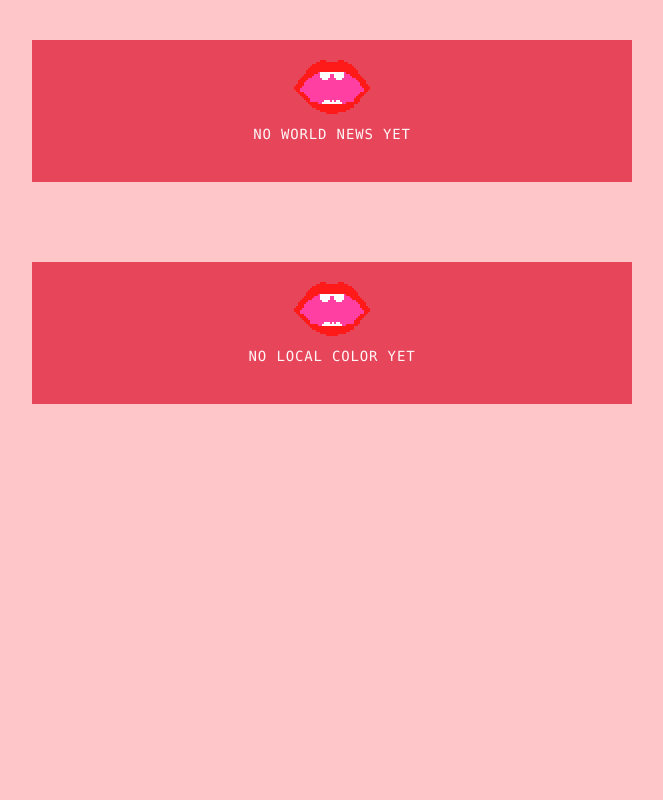
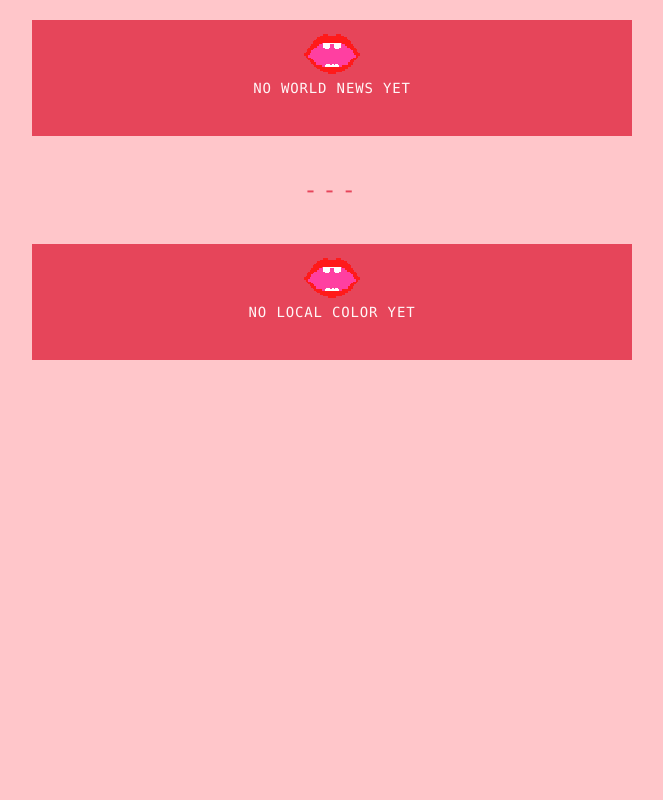
Before and after one commit to botica/newschomp, a Django app: page / in a window 1280 px wide. Shown: the whole page, without its empty margins (308-971 px from the left). Run offline with Django 5.2, Linux system fonts and the light colour scheme; data that the repository does not hold is empty.

Commit message:
frontend design iteration

```diff
--- a/newschomp/chomp/static/chomp/css/style.css
+++ b/newschomp/chomp/static/chomp/css/style.css
@@ -19,7 +19,7 @@ body {
     font-family: "SF Mono", "Consolas", "Monaco", "Menlo", monospace;
     background: var(--cream);
     min-height: 100vh;
-    padding: 20px 16px;
+    padding: 10px 16px;
     color: var(--text-dark);
 }
 
@@ -30,8 +30,8 @@ body {
     gap: 40px;
     max-width: 600px;
     margin: 0 auto;
-    padding-top: 20px;
-    padding-bottom: 20px;
+    padding-top: 10px;
+    padding-bottom: 10px;
 }
 
 .feed-section {
@@ -40,7 +40,15 @@ body {
 }
 
 .feed-section:not(:last-child) {
-    padding-bottom: 40px;
+    padding-bottom: 0;
+}
+
+/* Section Separator */
+.section-separator {
+    text-align: center;
+    color: var(--red);
+    font-size: 24px;
+    letter-spacing: 0.2em;
 }
 
 /* Button Row - contains refresh button and local chomp button */
@@ -49,14 +57,14 @@ body {
     display: flex;
     justify-content: center;
     align-items: center;
-    margin: 10px auto;
+    margin: 4px auto;
 }
 
 /* Refresh Button */
 .refresh-btn {
     display: block;
-    margin: 10px auto;
-    width: 80px;
+    margin: 4px auto;
+    width: 60px;
     height: auto;
     cursor: pointer;
     padding: 2px;
@@ -73,15 +81,15 @@ body {
     position: absolute;
     left: calc(50% + 50px);
     font-family: "SF Mono", "Consolas", "Monaco", "Menlo", monospace;
-    font-size: 16px;
+    font-size: 14px;
     font-weight: 600;
     text-transform: uppercase;
     letter-spacing: 0.04em;
     text-decoration: underline;
     background: var(--cream-light);
     color: var(--red);
-    border: 3px solid var(--red);
-    padding: 8px 12px;
+    padding: 0px;
+    border: 0px;
     cursor: pointer;
 }
 
@@ -103,11 +111,11 @@ body {
 }
 
 .article-title {
-    font-size: 24px;
+    font-size: 22px;
     font-weight: 600;
     line-height: 1.2;
     margin: 0;
-    padding: 6px 4px 12px;
+    padding: 0 16px;
     text-transform: lowercase;
     letter-spacing: 0.04em;
 }
@@ -143,7 +151,7 @@ body {
 /* Summary */
 .summary {
     list-style: none;
-    padding: 18px;
+    padding: 6px 18px 0;
     background: var(--red);
     margin: 0;
 }
@@ -195,7 +203,7 @@ body {
     flex-wrap: wrap;
     gap: 6px;
     margin-top: 8px;
-    padding-bottom: 10px;
+    padding-bottom: 0;
 }
 
 .topic {
--- a/newschomp/chomp/templates/chomp/home.html
+++ b/newschomp/chomp/templates/chomp/home.html
@@ -59,13 +59,15 @@
             </div>
         </section>
 
+        <div class="section-separator">---</div>
+
         <section class="feed-section feed-color">
             <div id="color-content">
             {% if color_article %}
                 <article class="article-card">
                     <div class="button-row">
                         <img src="{% static 'chomp/images/mouth.png' %}" alt="Refresh" title="GENERATE NEW CHOMP" class="refresh-btn" data-category="color" data-frame1="{% static 'chomp/images/mouth.png' %}" data-frame2="{% static 'chomp/images/mouth-2.png' %}">
-                        <button class="local-chomp-btn">gen. local chomp!</button>
+                        <button class="local-chomp-btn" title="generate a chomp local to you!">+loc.chmp</button>
                     </div>
                     <h3 class="article-title">
                         <a href="{{ color_article.url }}" target="_blank" title="{{ color_article.url }}">
```
